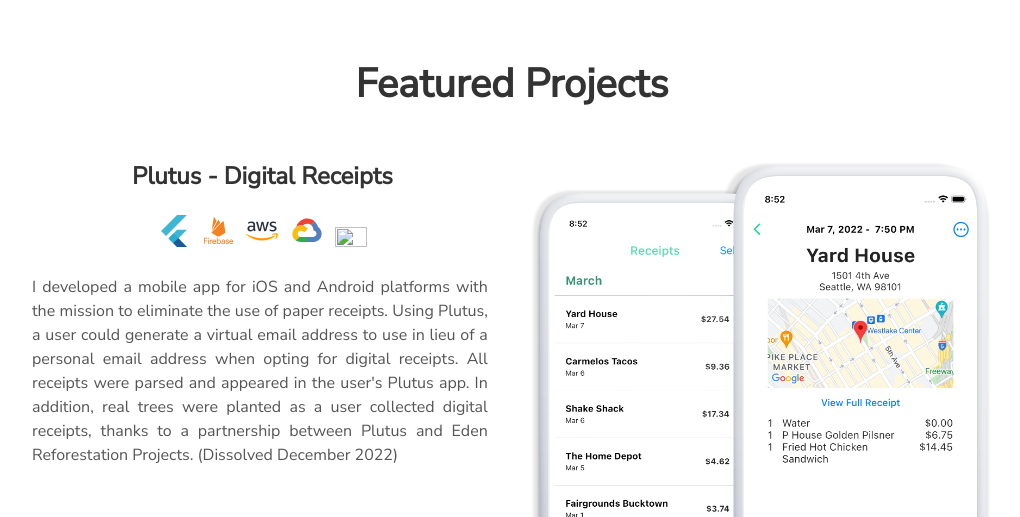
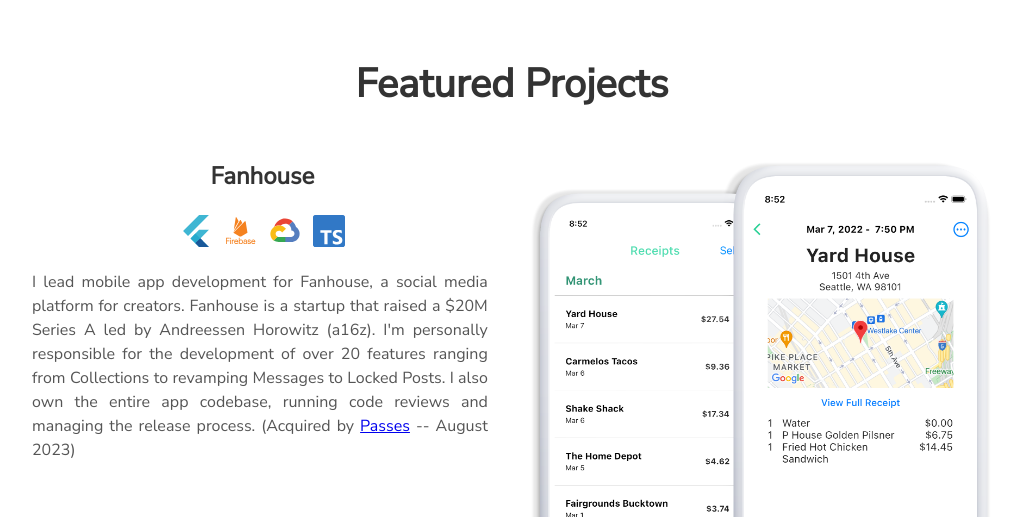
Before and after one commit to ndunc0/ndunc0.github.io, a plain HTML site: page index.html in a window 1280 px wide. Shown: the part 2120-2637 px from the top of the page, without its empty margins (128-1148 px from the left). Drawn offline with nearby package versions, Linux system fonts and the light colour scheme.

Commit message:
Add Fanhouse info

```diff
--- a/index.html
+++ b/index.html
@@ -167,7 +167,7 @@
           </picture>
         </div>
         <div class="contents" style="text-align: center">
-          <h3>Plutus - Digital Receipts</h3>
+          <h3>Fanhouse</h3>
           <div>
             <img
               height="32"
@@ -184,27 +184,20 @@
             <img
               height="32"
               width="32"
-              src="./assets/img/png/Amazon_Web_Services_Logo.png"
-            />
-            &nbsp;
-            <img
-              height="32"
-              width="32"
               src="./assets/img/svg/googlecloud-original.svg"
             />
             &nbsp;
             <img
               height="32"
               width="32"
-              src="./assets/img/png/microsoft-symbol.png"
+              src="./assets/img/svg/ts-logo-512.svg"
             />
           </div>
           <p style="text-align: justify">
-            I developed a mobile app for iOS and Android platforms with the mission to eliminate the use of paper receipts.
-            Using Plutus, a user could generate a virtual email address to use in lieu of a personal
-            email address when opting for digital receipts. All receipts were parsed and appeared in the user's Plutus app.
-            In addition, real trees were planted as a user collected digital receipts, thanks to a partnership between Plutus
-            and Eden Reforestation Projects. (Dissolved December 2022)
+            I lead mobile app development for Fanhouse, a social media platform for creators. Fanhouse is a startup
+            that raised a $20M Series A led by Andreessen Horowitz (a16z). I'm personally responsible for the development
+            of over 20 features ranging from Collections to revamping Messages to Locked Posts. I also own the entire app
+            codebase, running code reviews and managing the release process. (Acquired by <a href="https://www.passes.com/" target="_blank">Passes</a> -- August 2023)
           </p>
         </div>
       </div>
```
